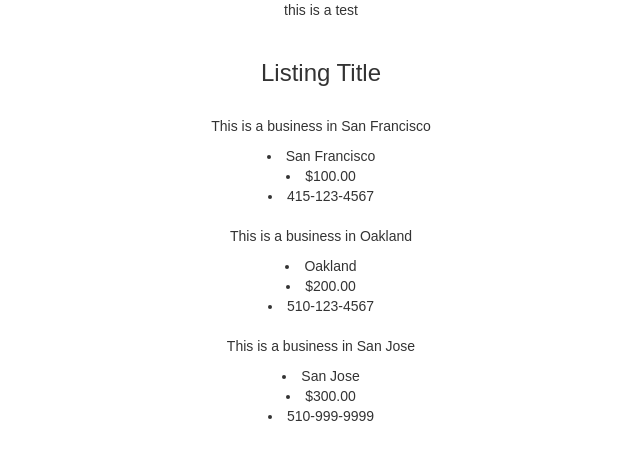
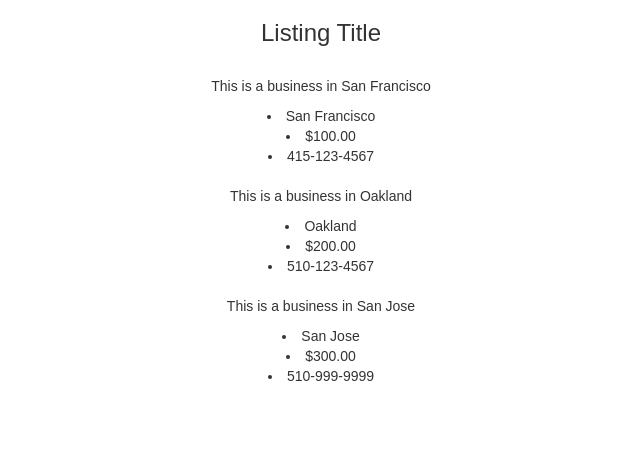
Before and after one commit to ckwong93/react-prototype, a React (Create React App) app: page / in a window 1280 px wide. Shown: the top 460 px of the page, without its empty margins (319-959 px from the left). Built offline with nearby package versions, Linux system fonts and the light colour scheme.

Commit message:
remove intitial files

```diff
--- a/src/App.js
+++ b/src/App.js
@@ -1,5 +1,4 @@
 import React, { Component } from 'react';
-import Test from './Components/test';
 import List from './Components/list';
 import './App.css';
 
@@ -7,10 +6,7 @@ class App extends Component {
   render() {
     return (
       <div className="App">
-        <Test />
-        <br />
         <List />
-        {/* <Click /> */}
       </div>
     );
   }
--- a/src/Components/test.js
+++ /dev/null
@@ -1,12 +0,0 @@
-import React, { Component } from 'react';
-
-class Test extends Component {
-    render(){
-        return(
-            <div>this is a test</div>
-        )
-    }
-}
-
-
-export default Test;
```
